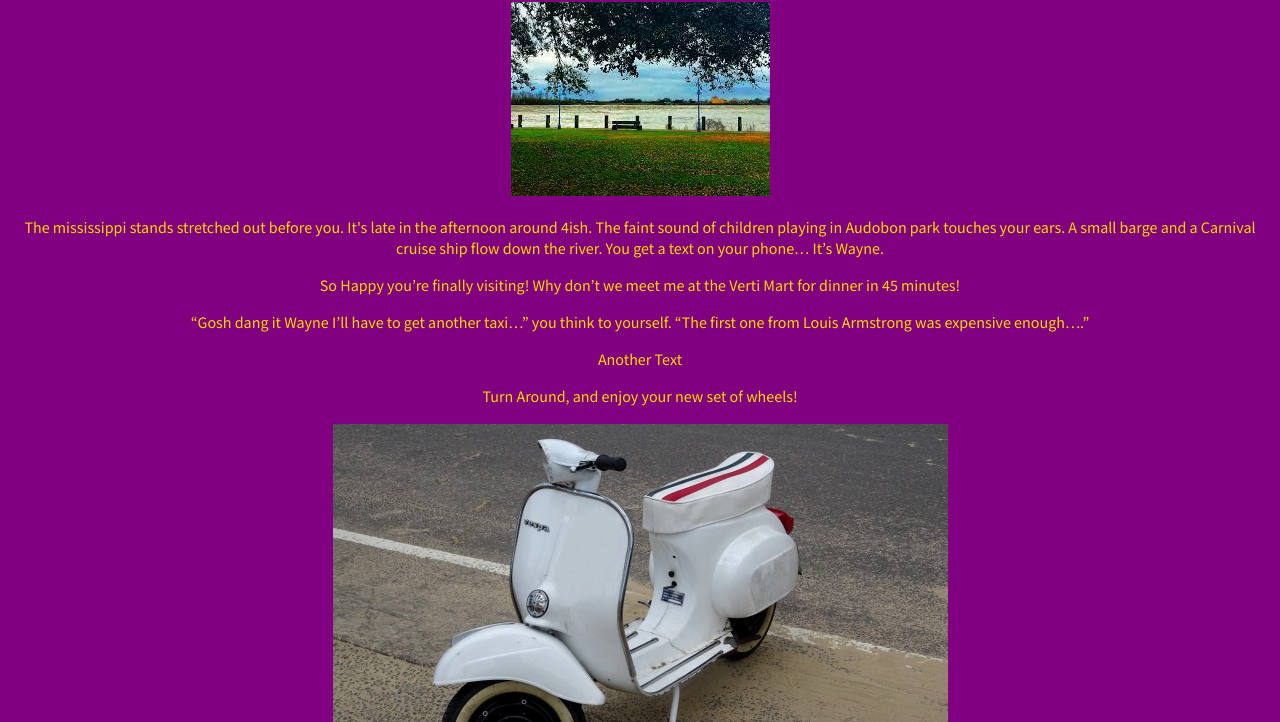
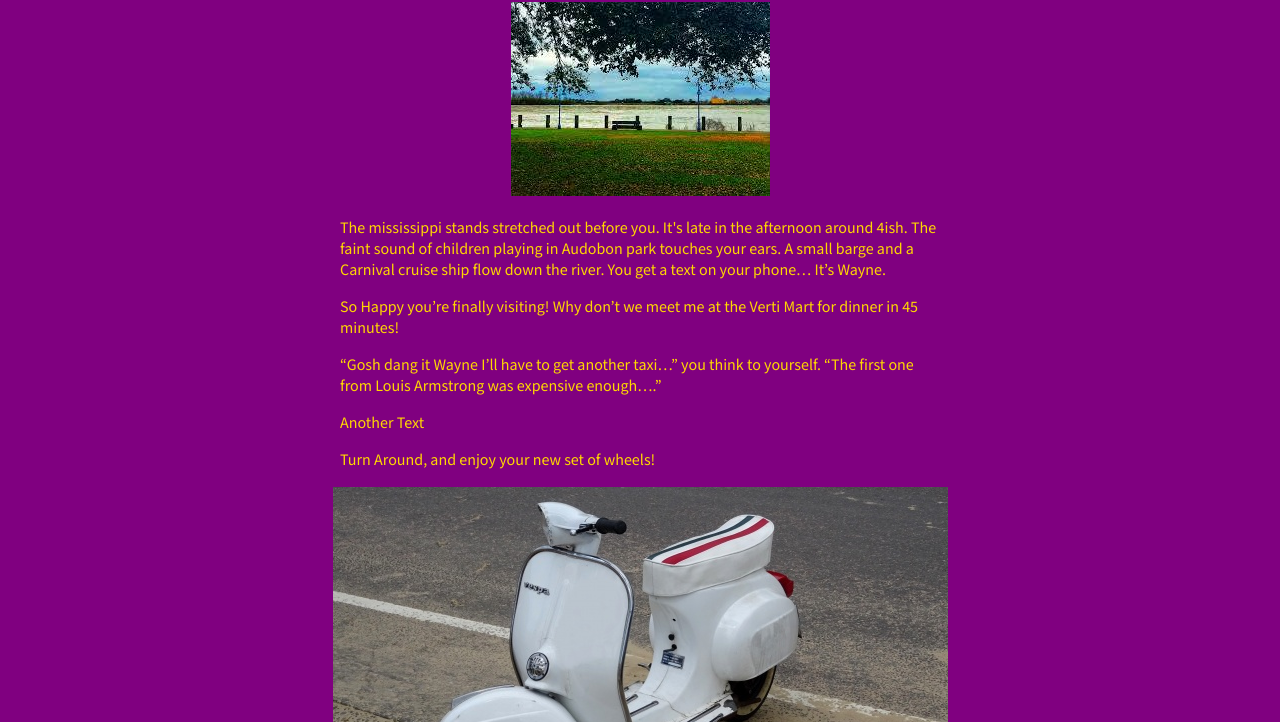
Before and after one commit to J4502-SS21/Ben-Wiche, a plain HTML site: page index.html in a window 1280 px wide. Shown: the part 78-800 px from the top of the page. Drawn offline with Linux system fonts and the light colour scheme; a web font is replaced by a local one.

Commit message:
popopopo

```diff
--- a/style.css
+++ b/style.css
@@ -14,10 +14,18 @@ img {border : 0;
 outline : none;
 align-content: center; }
 
-p {
-  font-family: 'Mada';
-text-align: center;
-color: gold
+
+p{font-family: 'Mada';
+
+color: gold;
+
+margin-right: auto;
+
+margin-left: auto;
+
+max-width: 600px;
+
+text-align: left;
 }
 
 nav {
```
